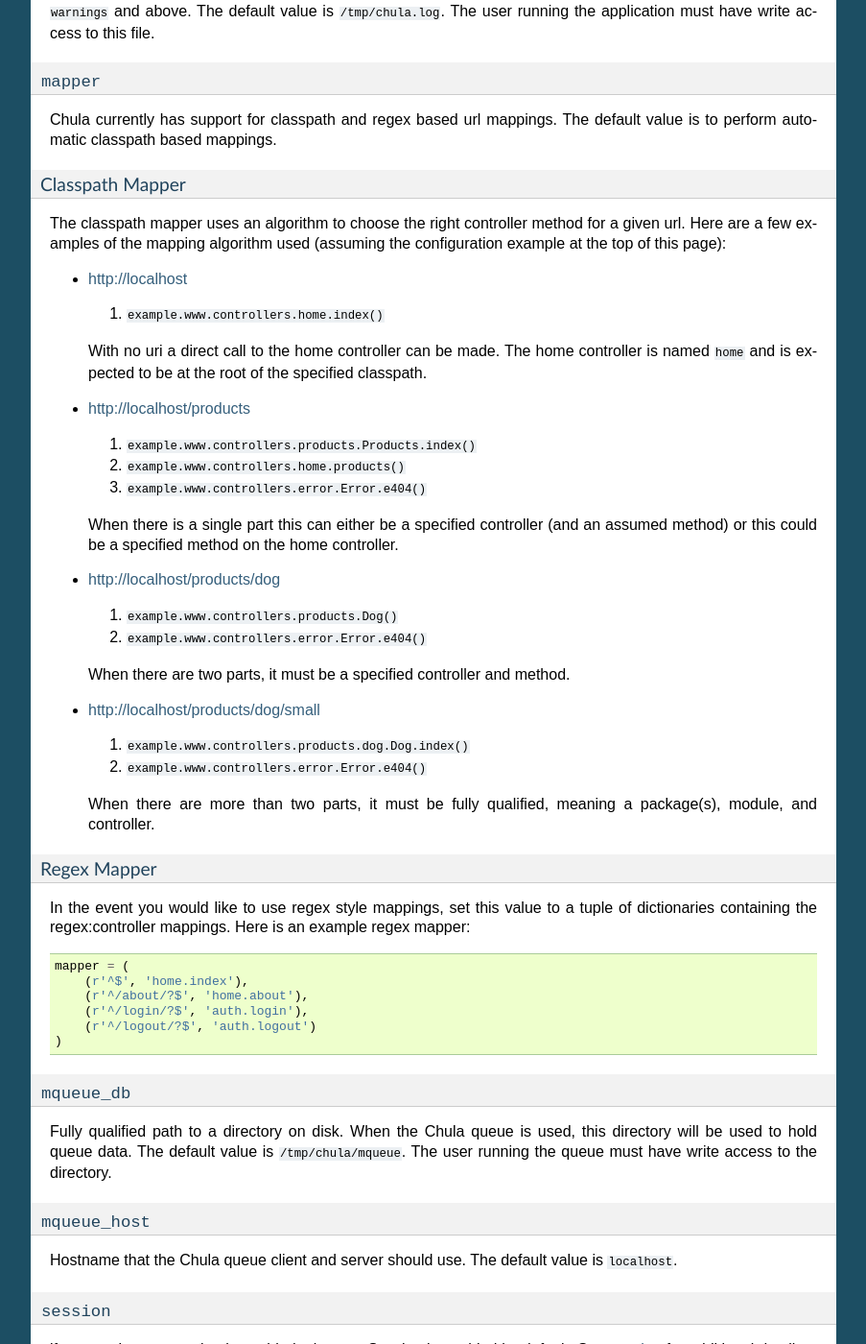
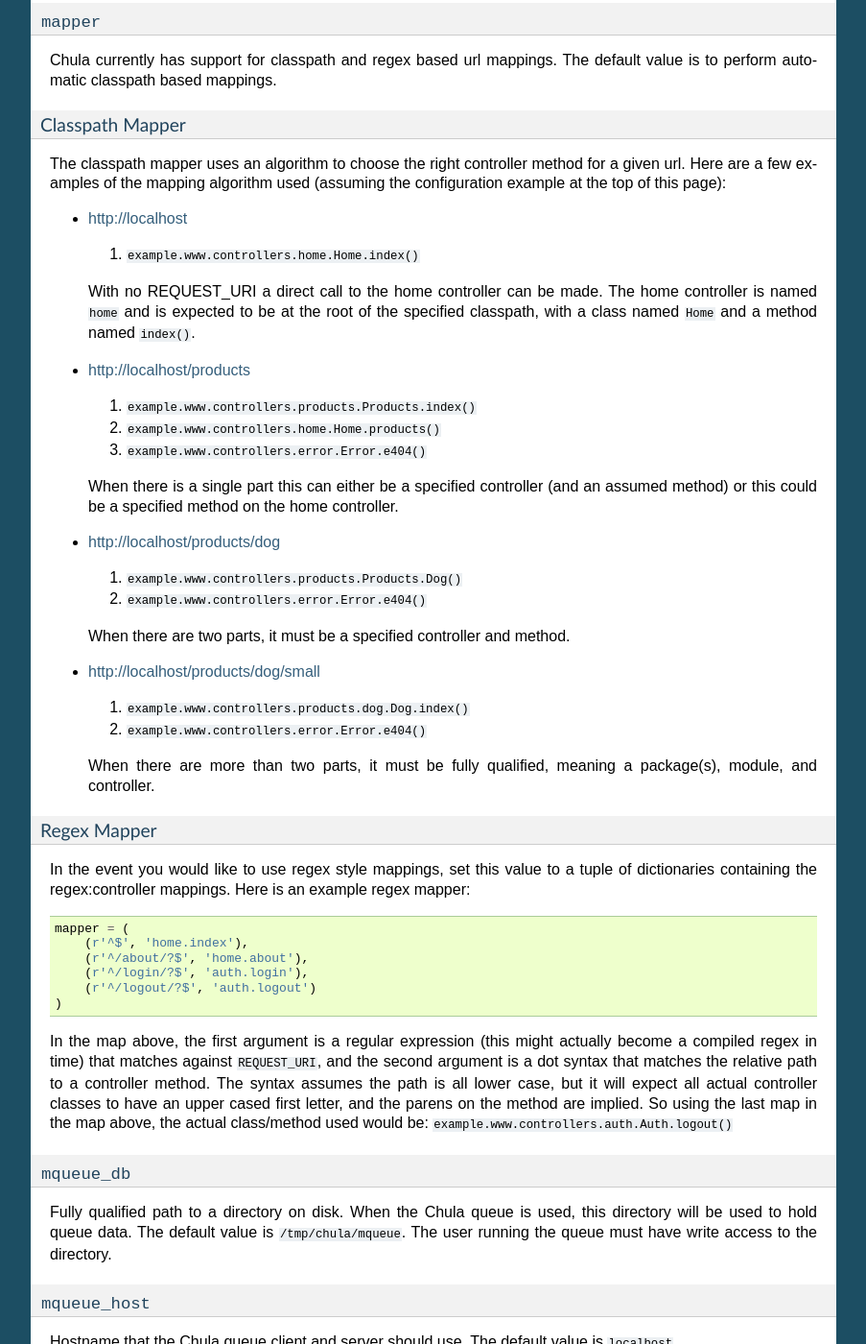
Before and after one commit to jmcfarlane/chula, a Sphinx documentation site: the page built from docs/configuration.rst, in a window 1280 px wide and 1400 px high, scrolled down 2464 px. Shown: the whole window at 96% size, without its empty margins (198-1101 px from the left). Built offline with Sphinx 7.4.7, drawn with Linux system fonts in a browser that asks for light colours; some of the changed text lies outside the part shown.

Commit message:
Fix doc typos and mistakes

```diff
--- a/docs/configuration.rst
+++ b/docs/configuration.rst
@@ -6,7 +6,7 @@ Introduction
 ++++++++++++
 
 Chula applications read all configurations from a configuration file.
-This file holds a ``chula.config.Config`` object.  Here's an example
+This file holds a ``chula.config.Config()`` object.  Here's an example
 configuration file::
 
  from chula import config
@@ -79,7 +72,7 @@ important that your error controller not be capable of throwing
 unhandled exceptions.
 
 If you want to have informative error pages during development, you'll
-want to place that code inside your error controller's ``e500`` method
+want to place that code inside your error controller's ``e500()`` method
 that exposes this information.  You can find a very simple
 implementation that does this inside this application's error
 controller and view.
@@ -176,16 +169,17 @@ page):
 
 * http://localhost
 
-  1. ``example.www.controllers.home.index()``
+  1. ``example.www.controllers.home.Home.index()``
 
-  With no uri a direct call to the home controller can be made.  The
-  home controller is named ``home`` and is expected to be at the root
-  of the specified classpath.
+  With no REQUEST_URI a direct call to the home controller can be
+  made.  The home controller is named ``home`` and is expected to be
+  at the root of the specified classpath, with a class named ``Home``
+  and a method named ``index()``.
 
 * http://localhost/products
 
   1. ``example.www.controllers.products.Products.index()``
-  #. ``example.www.controllers.home.products()``
+  #. ``example.www.controllers.home.Home.products()``
   #. ``example.www.controllers.error.Error.e404()``
 
   When there is a single part this can either be a specified
@@ -194,7 +188,7 @@ page):
 
 * http://localhost/products/dog
 
-  1. ``example.www.controllers.products.Dog()``
+  1. ``example.www.controllers.products.Products.Dog()``
   #. ``example.www.controllers.error.Error.e404()``
 
   When there are two parts, it must be a specified controller and
@@ -221,6 +215,15 @@ mappings.  Here is an example regex mapper::
      (r'^/login/?$', 'auth.login'),
      (r'^/logout/?$', 'auth.logout')
  )
+
+In the map above, the first argument is a regular expression (this
+might actually become a compiled regex in time) that matches against
+``REQUEST_URI``, and the second argument is a dot syntax that matches
+the relative path to a controller method.  The syntax assumes the path is
+all lower case, but it will expect all actual controller classes to
+have an upper cased first letter, and the parens on the method are
+implied.  So using the last map in the map above, the actual
+class/method used would be: ``example.www.controllers.auth.Auth.logout()``
 
 ``mqueue_db``
 -------------
```
Also changed, not shown: other parts of docs/configuration.rst (+5 -12 lines).
